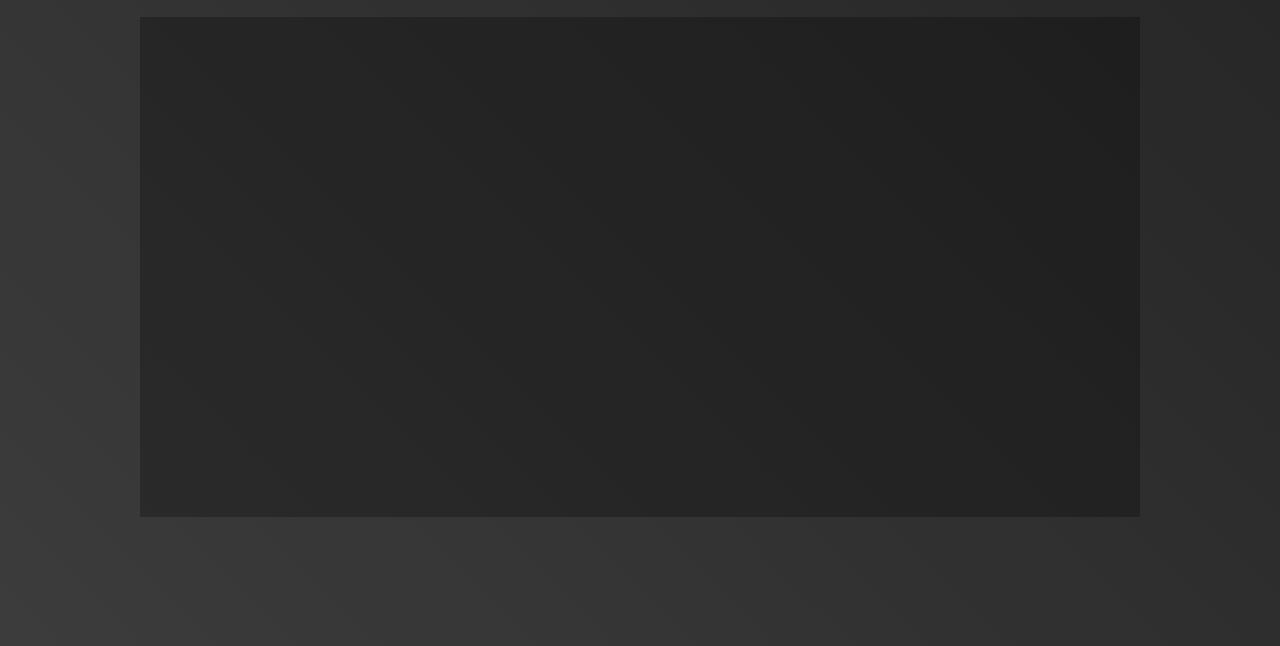
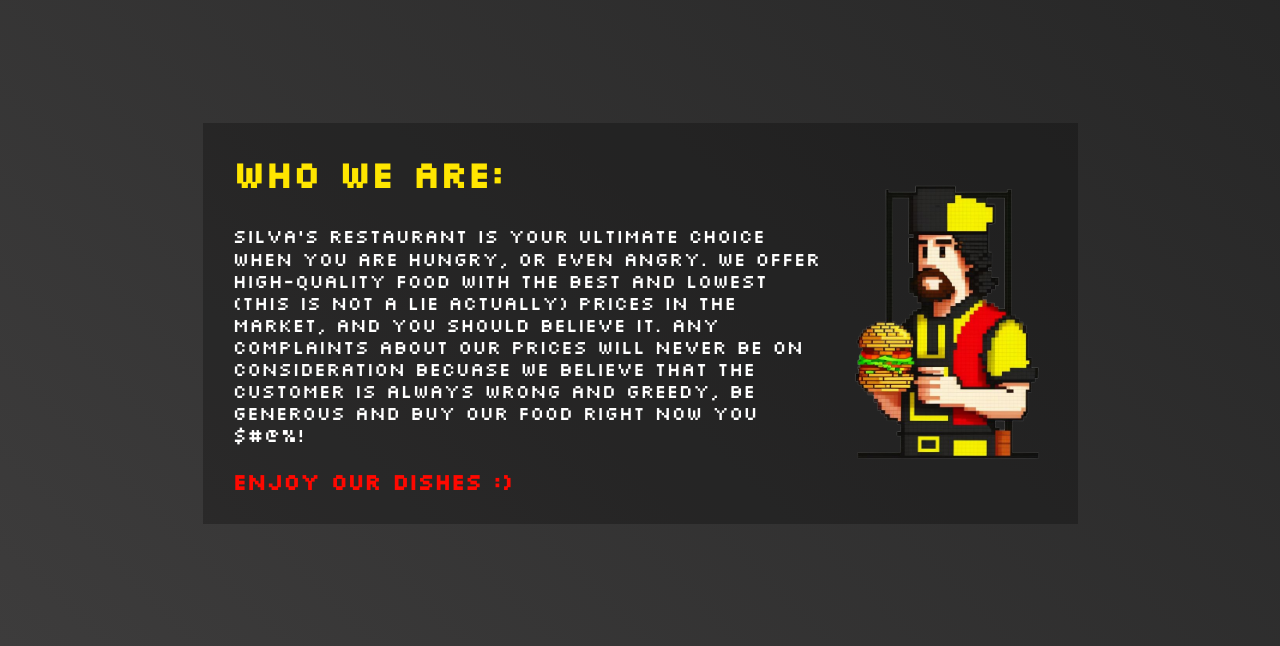
Before and after one commit to Silva-Mo/Silva-Restaurant, a website built with webpack: page src/index.html in a window 1280 px wide. Shown: the part 154-800 px from the top of the page. Built offline with nearby package versions, Linux system fonts and the light colour scheme.

Commit message:
Enhance content style and stabilize home page info
- Automate the appending function for each tab
- Automatically append the home page on loading
- Better CSS changes for the content
- Fix typos and imporve the home content text

```diff
--- a/src/css/styles.css
+++ b/src/css/styles.css
@@ -6,6 +6,7 @@
 :root{
     --color-yellow: rgb(255, 230, 0);
     --color-white: white;
+    --color-red: rgb(255, 8, 0);
     font-family: system-ui, "Segoe UI", Roboto, Helvetica, Arial, sans-serif, "Apple Color Emoji", "Segoe UI Emoji", "Segoe UI Symbol";
     font-family: 'Slikscreen';
 }
@@ -86,11 +87,44 @@ nav{
     transition: 0.2s;
 }
 
+.content-container {
+    width: 70%;
+    flex-grow: 1;
+    display: flex;
+    justify-content: center;
+    align-items: center;
+}
+
 .content{
-    width: 80%;
-    min-height: 500px;
+    display: flex;
+    padding: 30px;
     margin-top: 20px;
     background-color: rgba(0, 0, 0, 0.267);
-    display: flex;
     justify-content: space-between;
+    align-items: center;
+    gap: 15px;
+    flex-direction: row;
+    color: var(--color-white);
 }
+
+.content img {
+    height: 300px;
+}
+
+
+.txtContainer h2 {
+    font-size: 2.3rem;
+    margin-bottom: 30px;
+    margin-top: 0;
+    color: var(--color-yellow);
+}
+
+.txtContainer p {
+    font-size: 1.2rem;
+}
+
+.txtContainer h3 {
+    font-size: 1.4rem;
+    color: var(--color-red);
+    margin-bottom: 0;
+}
--- a/src/index.html
+++ b/src/index.html
@@ -19,8 +19,9 @@
                 <button class="btn 3">Contact</button>
             </nav>
         </div>
-        <div class="content">
-
+        <div class="content-container">
+            <div class="content">
+            </div>
         </div>
     </div>
     <div id="footer">
--- a/src/js/home.js
+++ b/src/js/home.js
@@ -1,11 +1,22 @@
+import aboutImg from '../imgs/about.png';
+
+const txtContainer = document.createElement('div');
 const h2 = document.createElement('h2');
 const paraOfintro = document.createElement('p');
 const enjoyTxt = document.createElement('h3');
 
 h2.textContent = "Who we are:";
-paraOfintro.textContent = "Lorem ipsum dolor sit amet, consectetur adipiscing elit. Vivamus ullamcorper, orci eget efficitur placerat, dui magna congue nulla, eu consectetur felis diam et diam. Vivamus id scelerisque elit. Donec ac condimentum nisl. In scelerisque imperdiet metus, eu pulvinar metus varius ac. Integer accumsan libero nec metus fermentum posuere. Nullam molestie lectus vitae mi condimentum, ultrices dictum leo eleifend. Donec felis eros, vestibulum gravida aliquam at, vehicula nec diam. Nunc bibendum, massa et faucibus lobortis, justo urna aliquam ligula, non semper mauris elit venenatis erat.";
+paraOfintro.textContent = "Silva's Restaurant is your ultimate choice when you are hungry, or even angry. We offer high-quality food with the best and lowest (this is not a lie actually) prices in the market, and you should believe it. Any complaints about our prices will never be on consideration becuase we believe that the customer is always wrong and greedy, be generous and BUY OUR FOOD RIGHT NOW YOU $#@%!";
 enjoyTxt.textContent= "Enjoy our dishes :)";
+txtContainer.classList.add('txtContainer');
 
-const arrayOfElemnts = [h2,paraOfintro,enjoyTxt];
+txtContainer.appendChild(h2);
+txtContainer.appendChild(paraOfintro);
+txtContainer.appendChild(enjoyTxt);
+
+const aboutImageElement = new Image();
+aboutImageElement.src = aboutImg;
+
+const arrayOfElemnts = [txtContainer, aboutImageElement];
 
 export default arrayOfElemnts;
--- a/src/js/index.js
+++ b/src/js/index.js
@@ -12,6 +12,8 @@ const btns = document.querySelectorAll('.btn');
 imgLogo.src = logo;
 logoContainer.insertBefore(imgLogo, txtLogo);
 
+appendChildren(homeElements);
+
 function removeContent(){
     let allChildNodes = content.childNodes;
     allChildNodes.forEach((child) => {
@@ -22,8 +24,8 @@ function removeContent(){
 function appendChildren(moduleElements){
     removeContent();
     console.log(moduleElements);
-    moduleElements.forEach((elemnt) => {
-        content.appendChild(elemnt);
+    moduleElements.forEach((element) => {
+        content.appendChild(element);
     })
 }
 
@@ -33,4 +35,9 @@ btns.forEach((btn) => {
             appendChildren(homeElements);
         })
     }
+    else if (btn.classList.contains('2')){
+        // btn.addEventListener('click', () => {
+        //     appendChildren()
+        // })
+    }
 })
```
Also changed, not shown: src/js/menu.js (+8 -0 lines), src/imgs/about.png (added).
